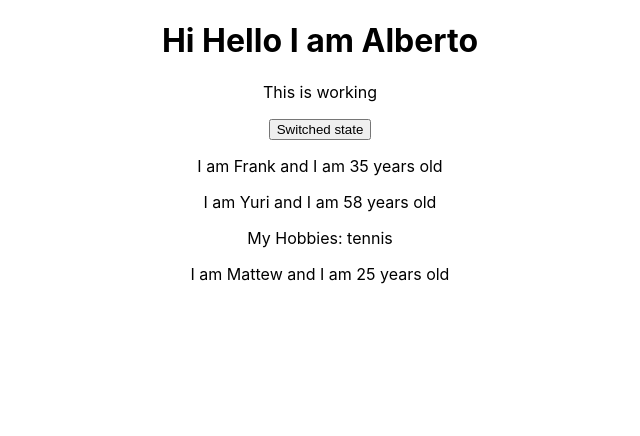
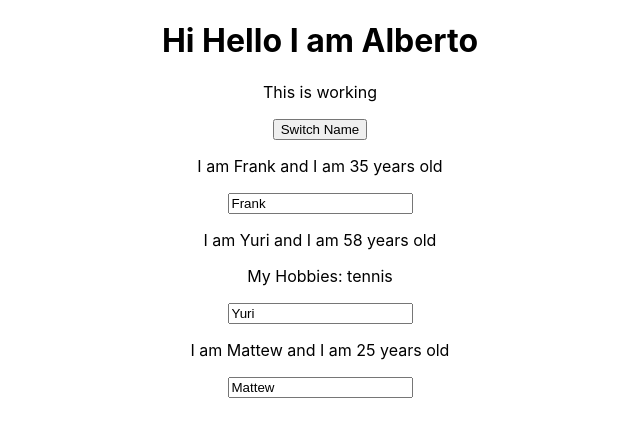
Before and after one commit to LupodeLupis/React, a React (Create React App) app in the folder complete-react-app/: page / in a window 1280 px wide. Shown: the top 436 px of the page, without its empty margins (320-960 px from the left). Built offline with nearby package versions, Linux system fonts and the light colour scheme.

Commit message:
working on binding

```diff
--- a/complete-react-app/src/App.js
+++ b/complete-react-app/src/App.js
@@ -1,11 +1,13 @@
-import React, {Component} from 'react';
+import React, {Component, useState} from 'react';
 import './App.css';
 
 // The name of the imported file should be reffered to the name of the component with capital letter.
 import Person from './Person/Person'
 
+
+/****************************************************THIS CODE BLOCK USE state DEFINED IN A CLASS******************************************* */
+/******************************************************************************************************************************************* */
 class App extends Component {
-
   // state is a reserved and special property that can be accessed only for component with class based.
   // state can be changed. If it changes lead React to  update the DOM
   state = {
@@ -15,15 +17,45 @@ class App extends Component {
       { name: 'Mattew', age: 25},
     ]
   }
+  switchNameHandler = (newName) => {
+    console.log("click was cliecked")
+    // ---> DO NOT DO THIS:  this.state.persons[0].name = 'Alberto'
+    this.setState({
+      persons: [
+        { name: newName, age: 26},
+        { name: 'Yuri', age: 58},
+        { name: 'Mattew', age: 25},
+      ]
+    })
+  }
+
+  nameChanged = (event) =>{
+    this.setState({
+      persons: [
+        { name: 'Frank', age: 26},
+        { name: event.target.value, age: 58},
+        { name: 'Mattew', age: 25},
+      ]
+    })
+  }
   render() {
     return (
       <div className="App">
        <h1>Hi Hello I am Alberto</h1>
        <p>This is working</p>
-       <button>Switched state</button>
-       <Person name={this.state.persons[0].name} age={this.state.persons[0].age}/>
-       <Person name={this.state.persons[1].name} age={this.state.persons[1].age}>My Hobbies: tennis</Person>
-       <Person name={this.state.persons[2].name} age={this.state.persons[2].age}/>
+       <button onClick={() => this.switchNameHandler('Alberto')}>Switch Name</button>
+        <Person
+          name={this.state.persons[0].name}
+          age={this.state.persons[0].age}/>
+        <Person
+          name={this.state.persons[1].name}
+          age={this.state.persons[1].age}
+          click={this.switchNameHandler.bind(this, 'Alberto!')}
+          changed={this.nameChanged}>My Hobbies: tennis
+        </Person>
+        <Person
+          name={this.state.persons[2].name}
+          age={this.state.persons[2].age}/>
      </div>
      // <h1>Hi Hello I am Alberto</h1> --> in jsx we cannot do this we cannot render an element standalone, there must ONE root element that wrap anothers elements
    );
@@ -36,3 +68,57 @@ class App extends Component {
 }
 
 export default App;
+/****************************************************************************************************************************************************** */
+/****************************************************************************************************************************************************** */
+
+
+/****************************************************THIS CODE BLOCK USE useState HOOK **************************************************************** */
+/****************************************************************************************************************************************************** */
+
+
+/***********************************************
+ *  if you are using React hooks only
+    you don't need to use class-based components
+ **********************************************/
+/** **********************************************************************************
+ * useState returns an array with exactly two elements and always two elements :
+  *** first element is always our current state,
+  *** The second element will always be a function that allows us to update this state
+**************************************************************************************/
+ /*const App = (props) => {
+  const [personState, setPersonState] = useState({
+    persons: [
+      { name: 'Frank', age: 31},
+      { name: 'Yuri', age: 58},
+      { name: 'Enrique', age: 41},
+    ],
+  })
+
+  const  [otherSomeState,otherSetState]  = useState({otherValues: 'some othe values'})
+  console.log(personState, otherSomeState)
+
+  const switchNameHandler = () => {
+    setPersonState ({
+      persons: [
+        { name: 'Franklin', age: 26},
+        { name: 'Yuri', age: 58},
+        { name: 'Mattew', age: 25},
+      ],
+    })
+
+  }
+  return (
+    <div className="App">
+     <h1>Hi Hello I am Alberto</h1>
+     <p>This is working</p>
+     <button onClick={switchNameHandler}>Switched state</button>
+     <Person name={personState.persons[0].name} age={personState.persons[0].age}/>
+     <Person name={personState.persons[1].name} age={personState.persons[1].age}>My Hobbies: tennis</Person>
+     <Person name={personState.persons[2].name} age={personState.persons[2].age}/>
+   </div>
+ );
+}
+
+export default App;*/
+
+/****************************************************************************************************************************************************** */
--- a/complete-react-app/src/Person/Person.js
+++ b/complete-react-app/src/Person/Person.js
@@ -4,8 +4,9 @@ import React from 'react';
 const person = (props) => {
     return (
         <div>
-            <p>I am {props.name} and I am {props.age} years old</p>
+            <p onClick={props.click}>I am {props.name} and I am {props.age} years old</p>
             <p>{props.children}</p>
+            <input type="text" onChange={props.changed} value={props.name}/>
         </div>
     )
 }
```
